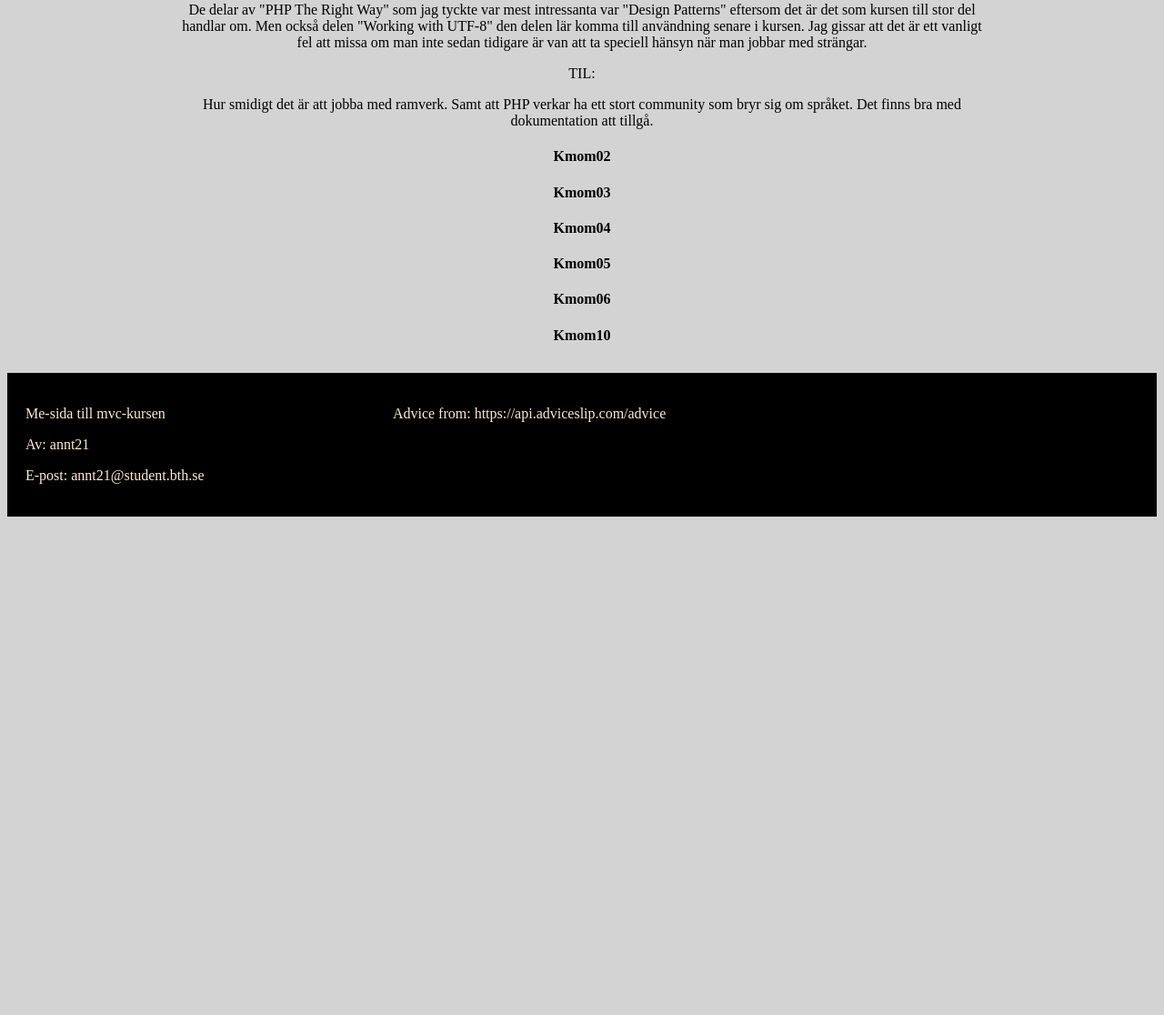
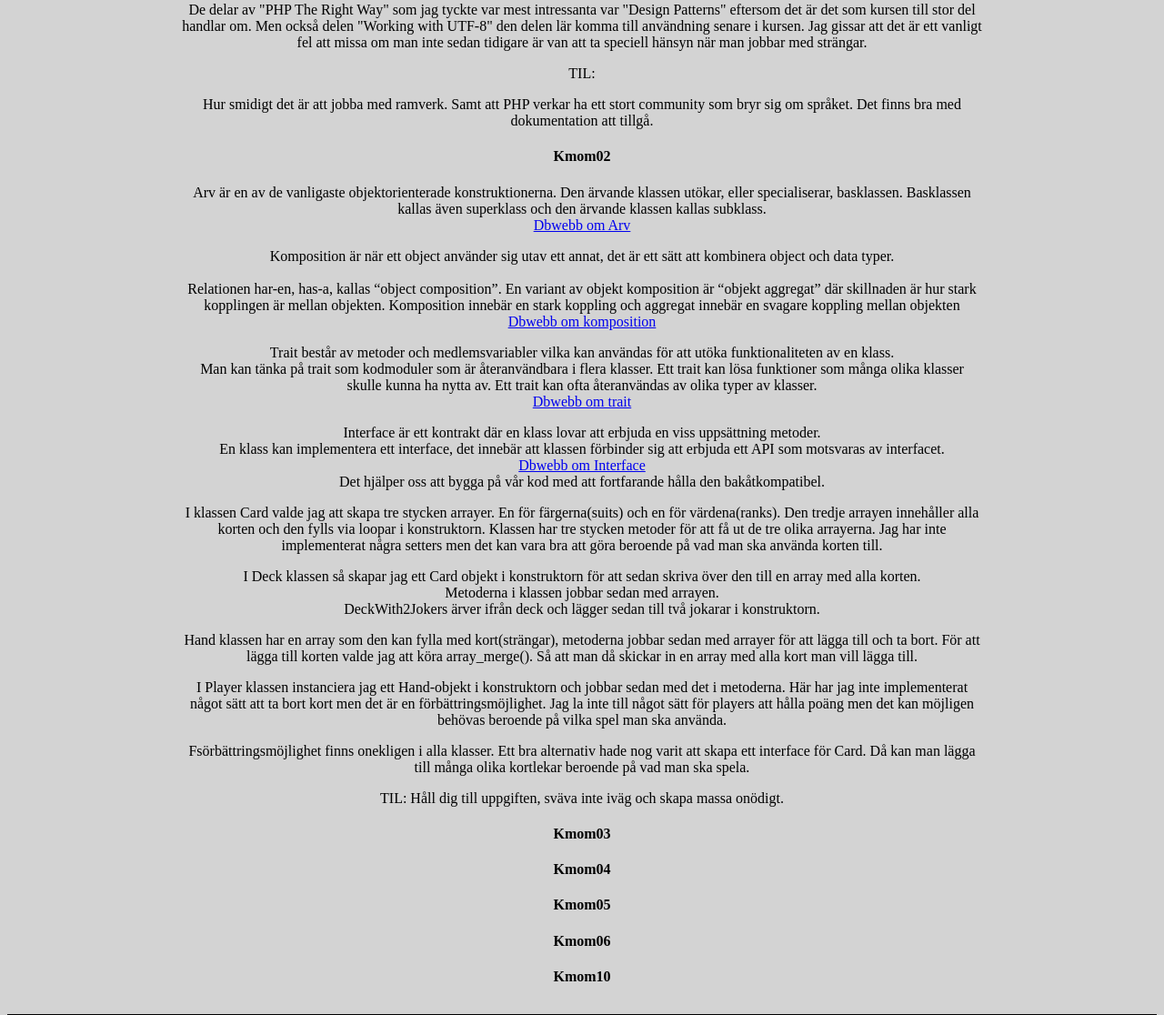
Before and after one commit to NilssonAndreas/mvc-report, a Symfony app: template templates/report.html.twig in a window 1280 px wide. Shown: the part 633-1749 px from the top of the page at 91% size. Before the commit the page ends 1201 px from the top, so only its background shows below. Run offline with Twig, Linux system fonts and the light colour scheme; the template is opened without the code that fills it, so the values that code supplies are empty; some libraries are stand-ins or nearby versions.

Commit message:
kmom02 report text / small fix in title

```diff
--- a/src/Controller/card/CardController.php
+++ b/src/Controller/card/CardController.php
@@ -64,7 +64,7 @@ class CardController extends AbstractController
         $card = $deck->draw();
         $count = $deck->countCards();
         $data = [
-            'title' => 'Dice rolled many times',
+            'title' => 'Your Draw',
             'draw' => $card,
             'count' => $count
         ];
--- a/src/Controller/card/CardControllerJson.php
+++ b/src/Controller/card/CardControllerJson.php
@@ -8,7 +8,7 @@ use Symfony\Component\Routing\Annotation\Route;
 
 class LuckyControllerJson
 {
-    private  object $deck;
+    private object $deck;
 
     /**
      * @Route(
@@ -51,6 +51,4 @@ class LuckyControllerJson
 
         return $response;
     }
-
-
 }
--- a/templates/report.html.twig
+++ b/templates/report.html.twig
@@ -31,6 +31,52 @@
             Hur smidigt det är att jobba med ramverk. Samt att PHP verkar ha ett stort community som bryr sig om språket. Det finns bra med dokumentation att tillgå.
         </P>
         <h4>Kmom02</h4>
+        <p>
+            Arv är en av de vanligaste objektorienterade konstruktionerna.
+            Den ärvande klassen utökar, eller specialiserar, basklassen. Basklassen kallas även superklass och den ärvande klassen kallas subklass.<br> <a href="https://dbwebb.se/guide/kom-igang-med-objektorienterad-programmering-i-php/arv-med-grafisk-tarning"> Dbwebb om Arv</a>
+        </p>
+        <p>
+            Komposition är när ett object använder sig utav ett annat, det är ett sätt att kombinera object och data typer. <br>
+            <br>
+            Relationen har-en, has-a, kallas “object composition”. En variant av objekt komposition är “objekt aggregat” där skillnaden är hur stark kopplingen är mellan objekten. Komposition innebär en stark koppling och aggregat innebär en svagare koppling mellan objekten<br>
+            <a href="https://dbwebb.se/guide/kom-igang-med-objektorienterad-programmering-i-php/komposition-med-en-tarningshand"> Dbwebb om komposition</a>
+        </p>
+        <p>
+            Trait består av metoder och medlemsvariabler vilka kan användas för att utöka funktionaliteten av en klass. <br>
+            Man kan tänka på trait som kodmoduler som är återanvändbara i flera klasser. Ett trait kan lösa funktioner som många olika klasser skulle kunna ha nytta av. Ett trait kan ofta återanvändas av olika typer av klasser. <br>
+            <a href="https://dbwebb.se/guide/kom-igang-med-objektorienterad-programmering-i-php/vad-ar-trait"> Dbwebb om trait</a>
+        </p>
+        <p>
+            Interface är ett kontrakt där en klass lovar att erbjuda en viss uppsättning metoder. <br>
+            En klass kan implementera ett interface, det innebär att klassen förbinder sig att erbjuda ett API som motsvaras av interfacet. <br>
+            <a href="https://dbwebb.se/guide/kom-igang-med-objektorienterad-programmering-i-php/vad-ar-interface"> Dbwebb om Interface</a> <br>
+
+            Det hjälper oss att bygga på vår kod med att fortfarande hålla den bakåtkompatibel.
+        </p>
+
+        <p>
+            I klassen Card valde jag att skapa tre stycken arrayer. En för färgerna(suits) och en för värdena(ranks). Den tredje arrayen innehåller alla korten och den fylls via loopar i konstruktorn. Klassen har tre stycken metoder för att få ut de tre olika arrayerna. Jag har inte implementerat några setters men det kan vara bra att göra beroende på vad man ska använda korten till.
+        </p>
+        <p>
+            I Deck klassen så skapar jag ett Card objekt i konstruktorn för att sedan skriva över den till en array med alla korten. <br>
+            Metoderna i klassen jobbar sedan med arrayen. <br>
+            DeckWith2Jokers ärver ifrån deck och lägger sedan till två jokarar i konstruktorn.
+        </p>
+        <p>
+            Hand klassen har en array som den kan fylla med kort(strängar),
+            metoderna jobbar sedan med arrayer för att lägga till och ta bort. För att lägga till korten valde jag att köra array_merge(). Så att man då skickar in en array med alla kort man vill lägga till.
+        </p>
+
+        <p>
+            I Player klassen instanciera jag ett Hand-objekt i konstruktorn och jobbar sedan med det i metoderna. Här har jag inte implementerat något sätt att ta bort kort men det är en förbättringsmöjlighet.
+            Jag la inte till något sätt för players att hålla poäng men det kan möjligen behövas beroende på vilka spel man ska använda.
+        </p>
+        <p>
+            Fsörbättringsmöjlighet finns onekligen i alla klasser. Ett bra alternativ hade nog varit att skapa ett interface för Card. Då kan man lägga till många olika kortlekar beroende på vad man ska spela.
+        </p>
+        <p>
+            TIL: Håll dig till uppgiften, sväva inte iväg och skapa massa onödigt.
+        </p>
         <h4>Kmom03</h4>
         <h4>Kmom04</h4>
         <h4>Kmom05</h4>
@@ -39,17 +85,3 @@
     </div>
 </div>
 {% endblock body %}
-
-
-
-
-
-
-
-{# Berätta kort om PHPs modell för klasser och objekt. Vilka är de grunder man
-
-Med tanke på artikeln “PHP The Right Way”, vilka delar in den finner du extra intressanta och värdefulla? Är det några särskilda områden som du känner att du vill veta mer om? Lyft fram några delar av artikeln som du känner mer värdefulla.
-
-Vilken är din TIL för detta kmom?
-
-TIL är en akronym för “Today I Learned” vilket leksamt anspelar på att det finns alltid nya saker att lära sig, varje dag. Man brukar lyfta upp saker man lärt sig och där man kanske hajade till lite extra över dess nyttighet eller enkelhet, eller så var det bara en ny lärdom för dagen som man vill notera. #}
```
Also changed, not shown: src/Cards/new.php (deleted, +0 -35 lines), 1 other file. Lines whose indentation alone changed are shown as unchanged.
